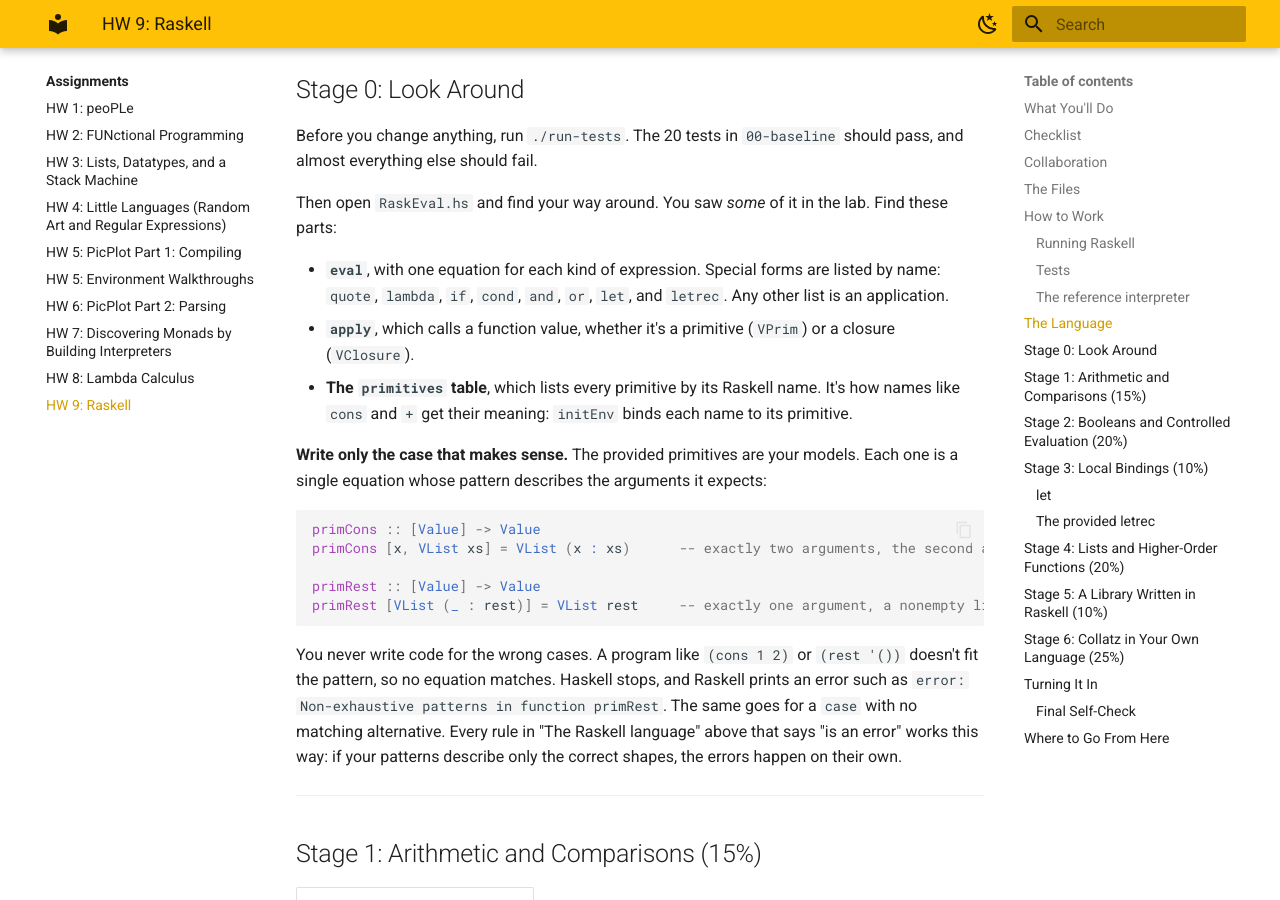
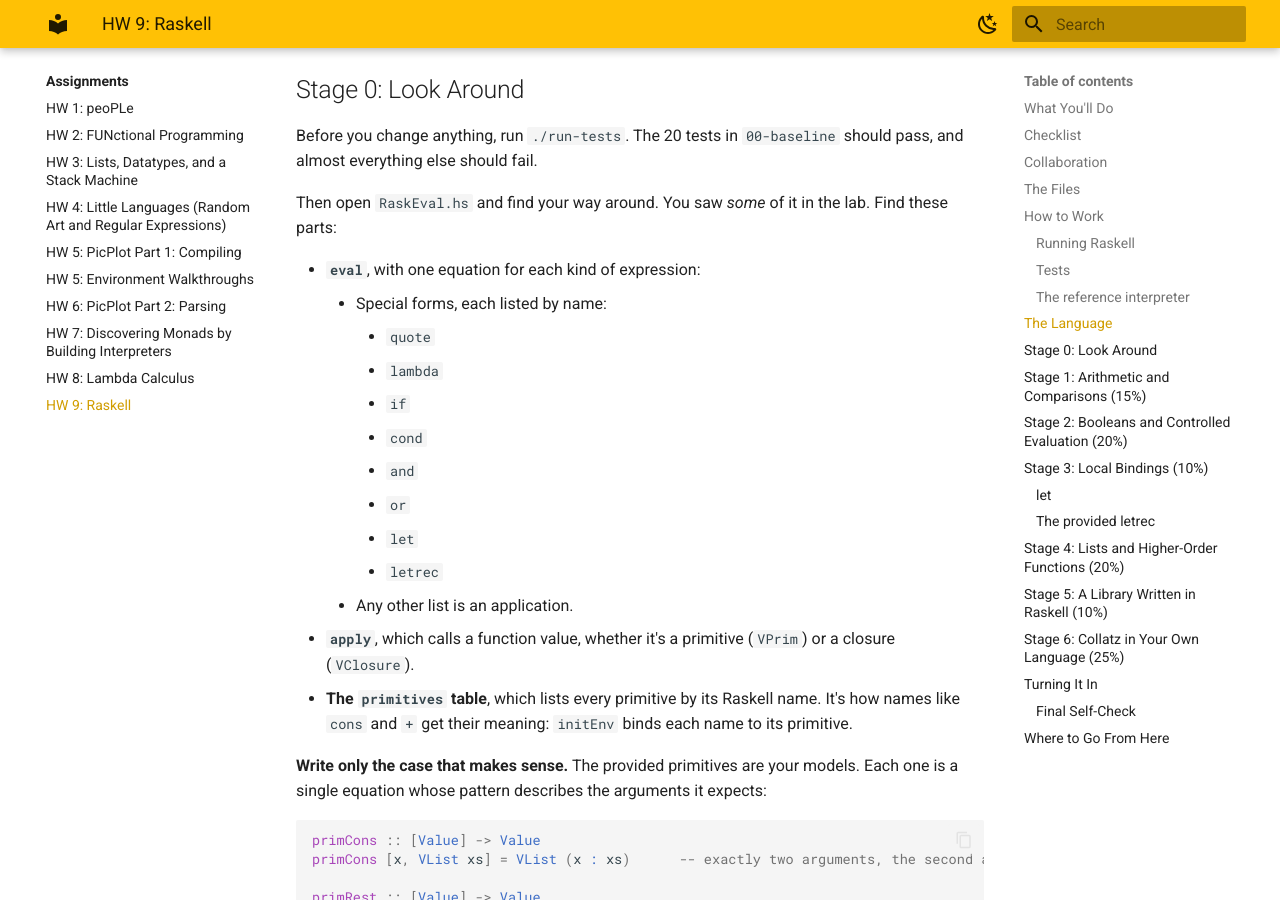
Before and after one commit to lbang-hmc/cs-131-website, an MkDocs documentation site: the page built from content/assignments/hw09.md, in a window 1280 px wide and 900 px high, scrolled down 5425 px. Built offline with MkDocs 1.6.1 and Material for MkDocs 9.7.7, drawn with Linux system fonts in a browser that asks for light colours.

Commit message:
HW 9: list the special forms in eval as nested bullets
Co-Authored-By: Claude Opus 5.5 <noreply@anthropic.com>

```diff
--- a/content/assignments/hw09.md
+++ b/content/assignments/hw09.md
@@ -165,7 +165,17 @@ Before you change anything, run `./run-tests`. The 20 tests in `00-baseline` sho
 
 Then open `RaskEval.hs` and find your way around. You saw *some* of it in the lab. Find these parts:
 
-- **`eval`**, with one equation for each kind of expression. Special forms are listed by name: `quote`, `lambda`, `if`, `cond`, `and`, `or`, `let`, and `letrec`. Any other list is an application.
+- **`eval`**, with one equation for each kind of expression:
+    - Special forms, each listed by name:
+        - `quote`
+        - `lambda`
+        - `if`
+        - `cond`
+        - `and`
+        - `or`
+        - `let`
+        - `letrec`
+    - Any other list is an application.
 - **`apply`**, which calls a function value, whether it's a primitive (`VPrim`) or a closure (`VClosure`).
 - **The `primitives` table**, which lists every primitive by its Raskell name. It's how names like `cons` and `+` get their meaning: `initEnv` binds each name to its primitive.
 
```
